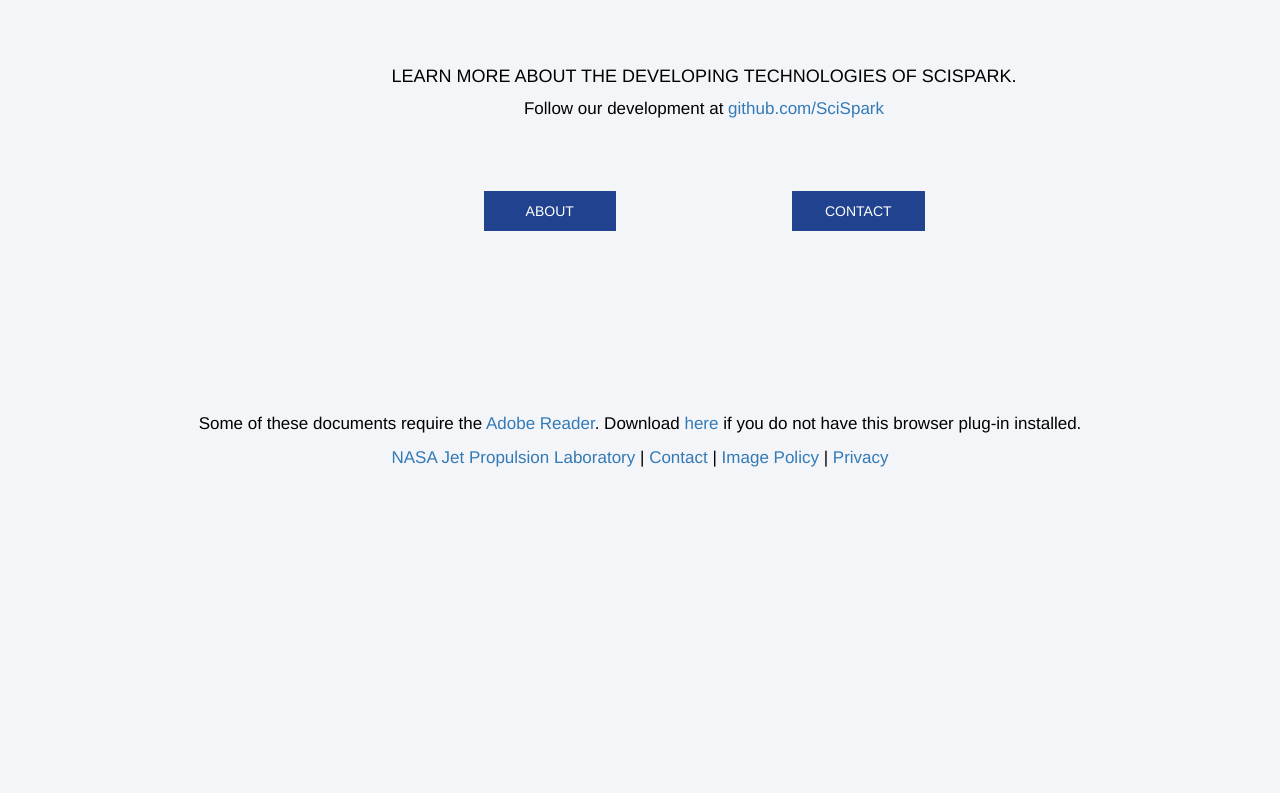
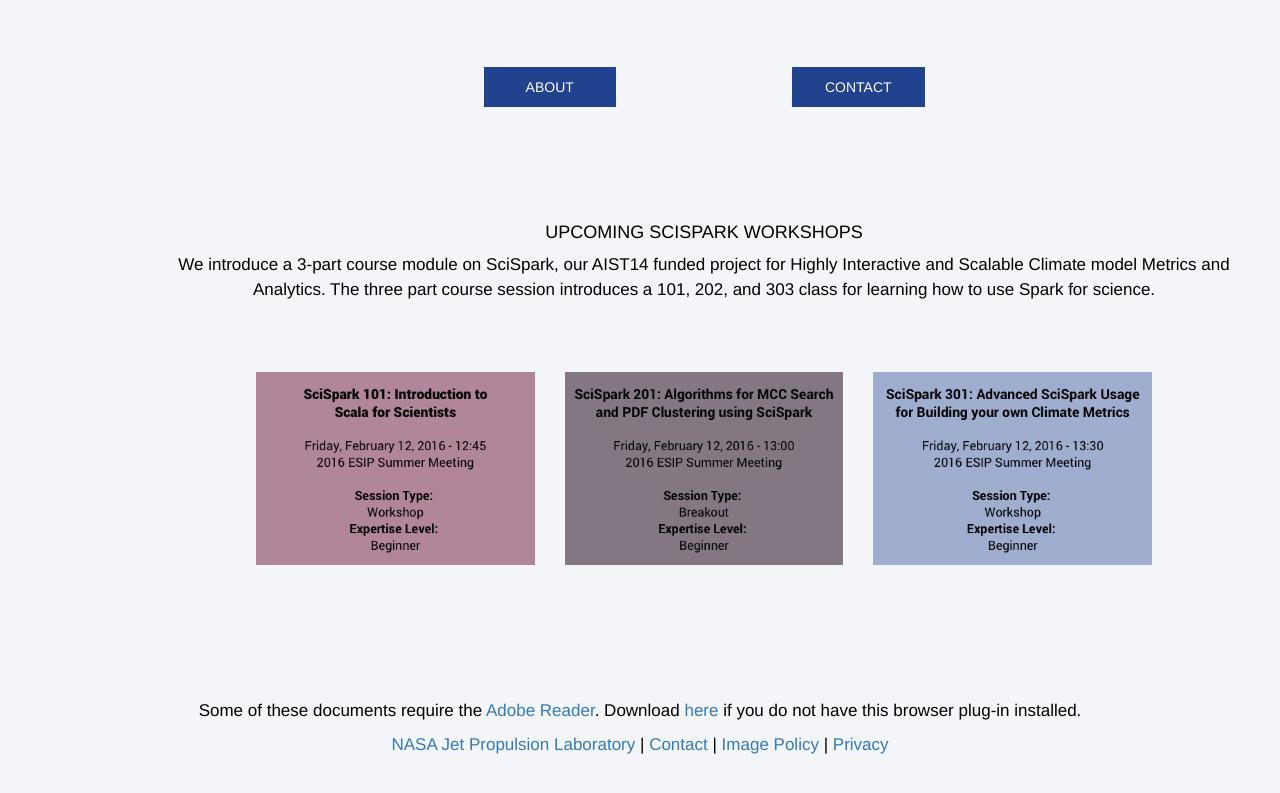
Before and after one commit to lawongsta/scispark, a website: page index.html in a window 1280 px wide. Shown: the part 1014-1807 px from the top of the page. Before the commit the page ends 1548 px from the top, so only its background shows below. Drawn offline with Linux system fonts and the light colour scheme.

Commit message:
Adding Workshops to Homepage
Adding images about workshops to homemage

```diff
--- a/index.html
+++ b/index.html
@@ -84,18 +84,9 @@
                  <img class="thumbnail" src="images/paper.jpg"</img>
                 <p class="thumbnails">SciSpark Paper: Applying In-memory Distributed Computing to Weather Event Detection and Tracking</p> </a>
              </div>
-
           </div>
 
           <div class="container-calltoaction">
-
-
-              <h2> Learn more about the developing technologies of SciSpark.</h2>
-              <p> Follow our development at<a href="https://github.com/SciSpark"> github.com/SciSpark</a>
-
-              </p>
-
-
             <div class="row">
               <div class="col-md-2"></div>
                  <div class="col-md-4 button">
@@ -107,6 +98,30 @@
             </div>
           </div>
 
+          <div class="second">
+              <h2> Upcoming SciSpark Workshops</h2>
+                  <p>We introduce a 3-part course module on SciSpark, our AIST14 funded project for Highly Interactive and Scalable Climate model Metrics and Analytics. The three part course session introduces a 101, 202, and 303 class for learning how to use Spark for science.
+                  </p>
+          </div>
+              <div class="row tiles">
+                   <div class="col-md-4">
+                     <a href="http://commons.esipfed.org/node/9028">
+                     <img class="thumbnail2" src="images/101.png"</img>
+                  </a>
+                  </div>
+
+                  <div class="col-md-4">
+                    <a href="http://commons.esipfed.org/node/9029">
+                    <img class="thumbnail2" src="images/201.png"</img>
+                 </a>
+                  </div>
+
+                  <div class="col-md-4">
+                     <a href="http://commons.esipfed.org/node/9030">
+                     <img class="thumbnail2" src="images/301.png"</img>
+                   </a>
+                 </div>
+              </div>
       </div>
     </div>
 
--- a/styles.css
+++ b/styles.css
@@ -1,8 +1,8 @@
-/*Project:	Scispark Website
-Version:	1
-Last change:	11/15/2015
-Assigned to:	Lauren Wong
-Primary use:	Information*/
+/*Project:  Scispark Website
+Version:  1
+Last change:  11/15/2015
+Assigned to:  Lauren Wong
+Primary use:  Information*/
 
 /*Styling Global Pages*/
 
@@ -85,8 +85,15 @@ border: 1px dotted #000;
   padding-left: 5%;
   padding-right: 5%;
 }
+
+div.second{
+  text-align: center;
+}
+
+footer{
+  text-align: center;
+}
 /*Styling Home Page*/
-
   div.jumbotron{
     background-image: url("images/lightning3.jpg");
     background-position: center;
@@ -157,6 +164,11 @@ div.col-md-4.button{
     width: 80%;
     height: 80%;
     -webkit-filter: grayscale(100%);
+  }
+
+  .thumbnail2{
+    width: 100%;
+    height: 100%;
   }
 
 /*Styling About Page*/
```
Also changed, not shown: images/101.png (added), images/201.png (added), images/301.png (added). Lines whose indentation alone changed are shown as unchanged.
